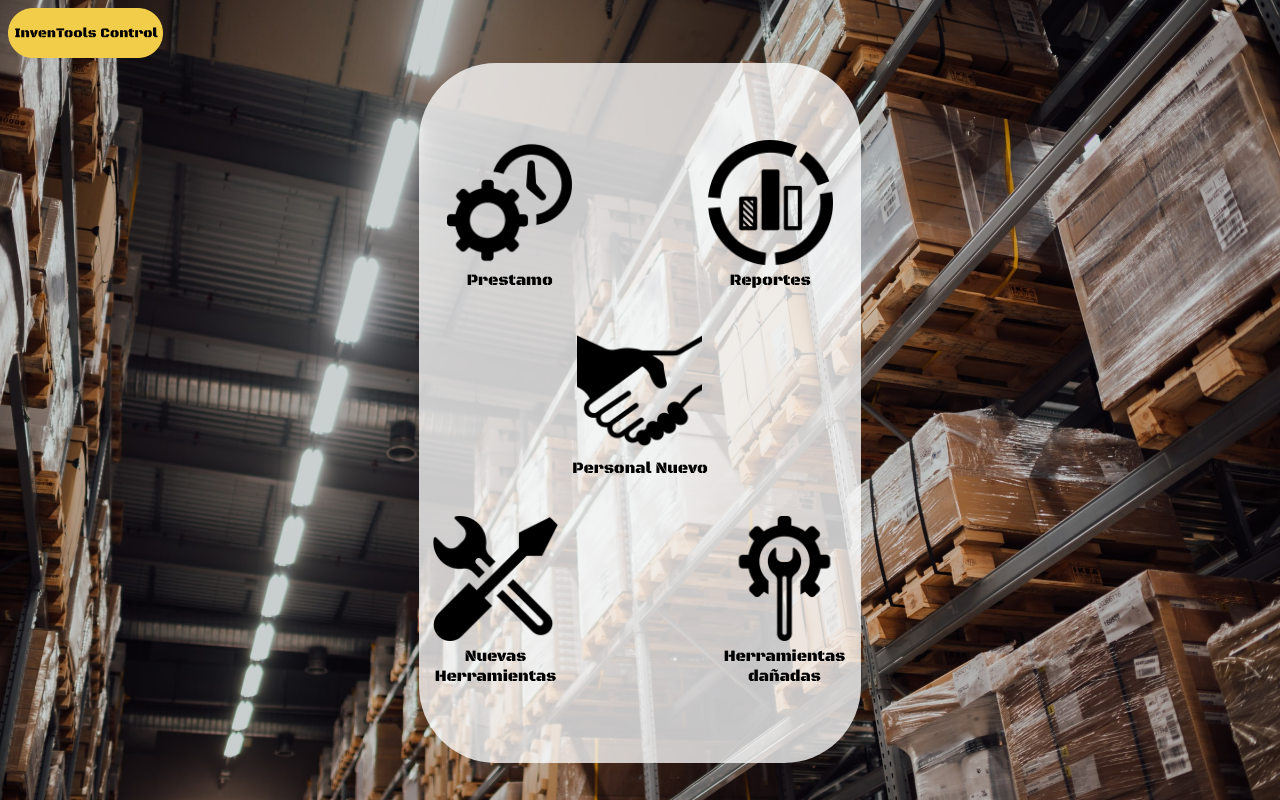
After one commit to JDMartinez94/ControlBodega, a PHP site: page /hub.html in a window 1280 px wide. The commit adds this page. Run offline with PHP 8.4, Linux system fonts and the light colour scheme.

Commit message:
Complete la pagina del menu de opciones de la aplicacion

```diff
--- /dev/null
+++ b/hub.html
@@ -0,0 +1,56 @@
+<!DOCTYPE html>
+<html lang="en">
+<head>
+    <meta charset="UTF-8">
+    <meta name="viewport" content="width=device-width, initial-scale=1.0">
+    <link rel="stylesheet" href="style.css">
+    <title>Welcome to InvenTools Control</title>
+</head>
+<body class="hub">
+    <div id="icono">
+        <img src="media/Inventool.png" alt="Icono de Inventools Control" id="icono">
+    </div>
+
+
+<div id="menuHub">
+    <div id="contenedorHub">
+        <div id="prestamo">
+            <a href="#">
+            <img src="media/prestamo.png" alt="Icono de prestamo"><br>
+            Prestamo
+            </a>
+        </div>
+
+        <div id="reportes">
+            <a href="#">
+            <img src="media/reportes.png" alt="Icono de reportes"><br>
+            Reportes
+            </a>
+        </div>
+
+        <div id="personal">
+            <a href="#">
+            <img src="media/nuevopers.png" alt="Icono de nuevo personal"><br>
+            Personal Nuevo
+            </a>
+        </div>
+
+        <div id="nuevas">
+            <a href="#">
+            <img src="media/nuevaherr.png" alt="Icono de nuevas herramientas"><br>
+            Nuevas Herramientas
+            </a>
+        </div>
+
+        <div id="danada">
+            <a href="#">
+            <img src="media/herrdanada.png" alt="Icono de herramientas dañadas"><br>
+            Herramientas dañadas
+            </a>
+        </div>
+
+    </div>
+</div>
+</body>
+
+</html>
--- a/login.html
+++ b/login.html
@@ -6,7 +6,7 @@
     <link rel="stylesheet" href="style.css">
     <title>InvenTools Control</title>
 </head>
-<body class="login">
+<body class="hub">
     <div class="contenedorFlex">
         <div class="bgMenu">
             <div class="titulo">
--- a/style.css
+++ b/style.css
@@ -1,12 +1,13 @@
 @import url('https://fonts.googleapis.com/css2?family=Black+Ops+One&display=swap');
 
-.login{
+.hub{
     background: url(media/bg.jpg);
     background-position: center center;
     background-repeat: no-repeat;
     background-size: cover;
     background-attachment: fixed;
     background-color: rgba(0, 0, 0, 0.77);
+    font-family: 'Black Ops One', sans-serif;
 }
 
 .contenedorFlex{
@@ -49,8 +50,6 @@
     margin-left: auto;
     margin-right: auto;
 }
-
-
 
 .titulo p{
     font-family: 'Black Ops One', sans-serif;
@@ -109,3 +108,100 @@ input[type="password"].input{
       transform: scale(1);
     }
   }
+
+#icono{
+  width: 35%;
+}
+
+#menuHub{
+  background: rgba(255, 255, 255, 0.77);
+  width: 35%;
+  height: 700px;
+  border-radius: 77px;
+  margin-left: auto;
+  margin-right: auto;
+}
+
+#contenedorHub{
+  display: grid;
+  height: 100%;
+  grid-template-columns: repeat(1fr);
+  text-align: center;
+  padding: 0px;
+}
+
+#contenedorHub img{
+  width: 125px;
+  height: 125px;
+}
+
+#contenedorHub a{
+  text-decoration: none;
+  color: black;
+}
+
+@keyframes botones{
+  0%{
+    transform: scale(1);
+  }
+  100%{
+    transform: scale(1.2);
+    background-color: #F2CD49;
+    border-radius: 8px;
+  }
+}
+
+#prestamo{
+  grid-column: 1/2;
+  grid-row: 1/2;
+  align-self: end;
+  justify-self: end;
+}
+
+#prestamo:hover{
+  animation: botones 0.2s forwards;
+}
+
+#reportes{
+  grid-column: 3/4;
+  grid-row: 1/2;
+  align-self: end;
+  justify-self: start;
+}
+
+#reportes:hover{
+  animation: botones 0.2s forwards;
+}
+
+#personal{
+  grid-column: 2/3;
+  grid-row: 2/3;
+  align-self: center;
+  justify-self: center;
+}
+
+#personal:hover{
+  animation: botones 0.2s forwards;
+}
+
+#nuevas{
+  grid-column: 1/2;
+  grid-row: 3/4;
+  align-self: baseline;
+  justify-self: end;
+}
+
+#nuevas:hover{
+  animation: botones 0.2s forwards;
+}
+
+#danada{
+  grid-column: 3/4;
+  grid-row: 3/4;
+  align-self: baseline;
+  justify-self: start;
+}
+
+#danada:hover{
+  animation: botones 0.2s forwards;
+}
```
Also changed, not shown: media/Inventool.png (added), media/herrdanada.png (added), media/nuevaherr.png (added), media/nuevopers.png (added), media/prestamo.png (added), media/reportes.png (added).
